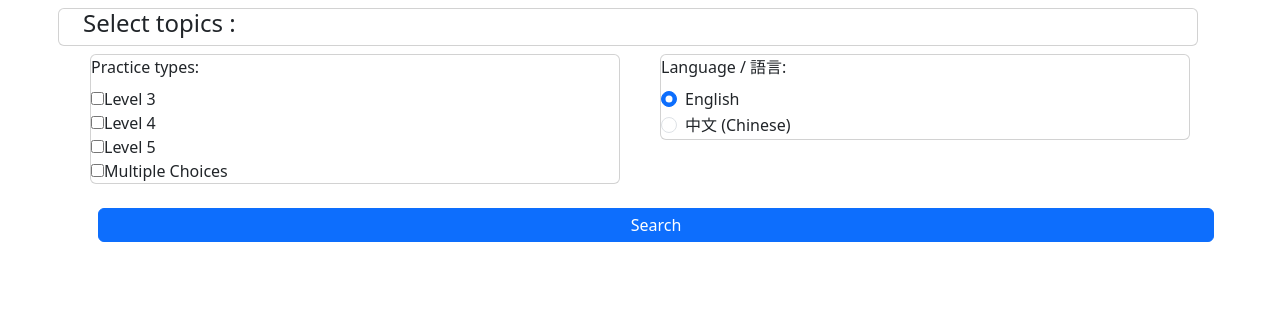
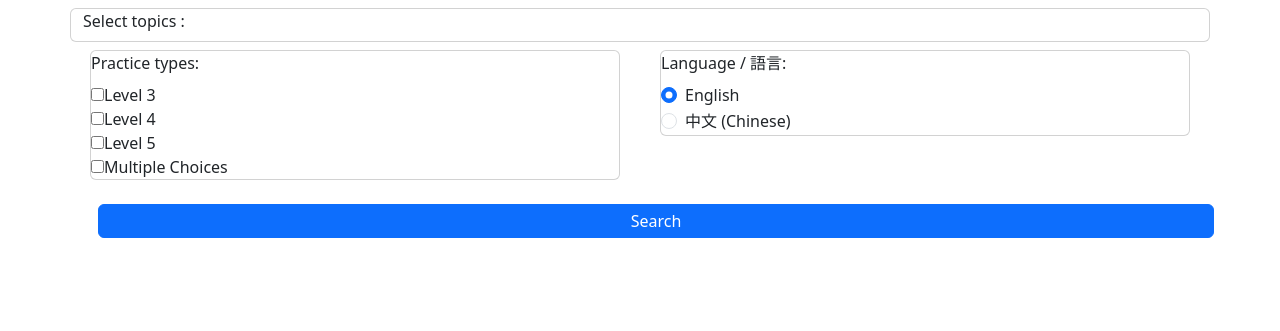
Before and after one commit to phili-ed/phili-ed, a Flask app: page /search in a window 1280 px wide. Shown: the part 58-389 px from the top of the page. Run offline with Flask 3, Linux system fonts and the light colour scheme; data that the repository does not hold is empty; parts of the project's set-up code (start-up, migrations or seed data) failed here and were passed over; some libraries are stand-ins or nearby versions; some web fonts are replaced.

Commit message:
search page row and title

```diff
--- a/templates/search.html
+++ b/templates/search.html
@@ -6,8 +6,9 @@
     <div class="container">
     <form action="/result" method="GET">
         <div class="row">
-        <div class="card col-12 row">
-        <h4>Select topics :</h4>
+        <div class="card col-12">
+        <p class="card-title">Select topics :</p>
+        <div class="row">
         {% for topic in all_topics %}
             <div class="col-12 col-md-6 col-lg-4">
                 <div class="card p-2 m-2">
@@ -19,10 +20,11 @@
         {%  endfor  %}
         </div>
         </div>
+        </div>
         <div class="row">
         <div class="col-12 col-md-6">
             <div class="card m-2">
-            <label class="form-label d-block">Practice types:</label>
+            <label class="card-title form-label d-block">Practice types:</label>
             <label>
                 <input type="checkbox" name="level" value="3">Level 3
             </label>
@@ -39,7 +41,7 @@
         </div>
         <div class="col-12 col-md-6">
             <div class="card m-2">
-            <label class="form-label d-block">Language / 語言:</label>
+            <label class="card-title form-label d-block">Language / 語言:</label>
 
             <div class="form-check form-check-inline">
                 <input class="form-check-input" type="radio" name="language" id="langEng" value="Eng" checked>
```
